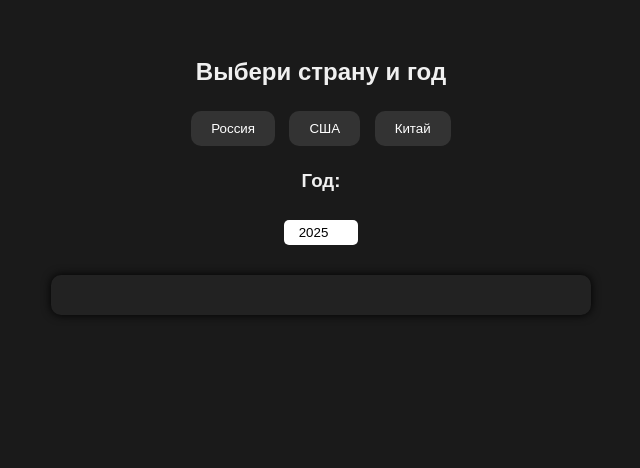
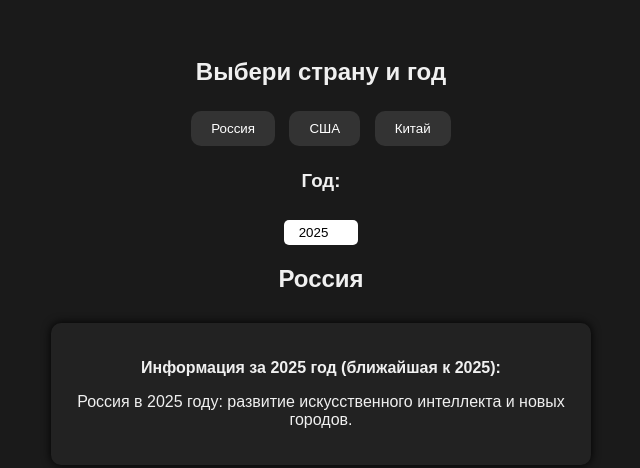
Before and after one commit to Hiho29/time-travel-game, a plain HTML site: page index.html in a window 1280 px wide. Shown: the whole page, without its empty margins (319-959 px from the left). Drawn offline with Linux system fonts and the light colour scheme.

Commit message:
Update index.html

```diff
--- a/index.html
+++ b/index.html
@@ -75,38 +75,25 @@
 // --- "База данных" событий по странам ---
 const database = {
  russia: {
-  1380: { description: "Куликовская битва. Важная победа русских войск под предводительством Дмитрия Донского." },
-  1703: { description: "Основание Санкт-Петербурга. Пётр I заложил новую столицу Российской империи." },
-  1812: { description: "Отечественная война 1812 года. Вторжение Наполеона в Россию и его последующее поражение." },
-  1917: { description: "Русская революция. Падение монархии и приход к власти большевиков." },
-  1945: { description: "Победа в Великой Отечественной войне. Окончание самой кровопролитной войны в истории страны." },
-  1961: { description: "Первый полёт человека в космос. Юрий Гагарин на корабле 'Восток-1' облетел Землю." },
-  1991: { description: "Распад СССР. Образование Российской Федерации как независимого государства." },
-  2000: { description: "Начало нового тысячелетия, экономические реформы." },
-  2010: { description: "Рост технологий и культуры, развитие интернета в регионах." },
-  2020: { description: "Пандемия, цифровизация, массовый переход на дистанционную работу и образование." }
+  2000: { description: "Россия в 2000 году: начало нового тысячелетия, экономические реформы." },
+  2010: { description: "Россия в 2010 году: рост технологий и культуры." },
+  2020: { description: "Россия в 2020 году: пандемия, цифровизация, дистанционное образование." },
+  2025: { description: "Россия в 2025 году: развитие искусственного интеллекта и новых городов." }
  },
  usa: {
-  1492: { description: "Христофор Колумб открывает Америку. Начало эпохи Великих географических открытий." },
-  1776: { description: "Принятие Декларации независимости. Основание Соединённых Штатов Америки." },
-  1865: { description: "Окончание Гражданской войны. Отмена рабства и сохранение единства страны." },
-  1929: { description: "Начало Великой депрессии. Крупнейший экономический
- кризис в истории." },
-  1969: { description: "Высадка на Луну. Нил Армстронг становится первым человеком, ступившим на лунную поверхность." },
-  2001: { description: "Террористические атаки 11 сентября. Серия скоординированных атак на башни-близнецы и Пентагон." },
-  2008: { description: "Избрание Барака Обамы. Первый афроамериканец на посту президента США." },
-  2020: { description: "Пандемия, выборы и массовые движения за гражданские права." }
+  2000: { description: "США в 2000 году: развитие интернета и технологий." },
+  2010: { description: "США в 2010 году: становление социальных сетей." },
+  2020: { description: "США в 2020 году: пандемия, выборы и инновации." },
+  2025: { description: "США в 2025 году: полёты на Марс и новые технологии." }
  },
  china: {
-  1368: { description: "Основание династии Мин. Изгнание монголов и восстановление китайской государственности." },
-  1420: { description: "Завершение строительства Запретного города в Пекине, который стал резиденцией императоров." },
-  1839: { description: "Начало Первой опиумной войны. Конфликт с Великобританией, оказавший огромное влияние на историю Китая." },
-  1949: { description: "Образование Китайской Народной Республики (КНР) во главе с Мао Цзэдуном." },
-  1978: { description: "Начало политики 'реформ и открытости'. Дэн Сяопин инициирует экономические реформы, которые привели к 'китайскому чуду'." },
-  2008: { description: "Олимпийские игры в Пекине. Китай демонстрирует миру свои экономические и технологические достижения." },
-  2020: { description: "Активная борьба с пандемией, развитие цифровых технологий и искусственного интеллекта." }
+  2000: { description: "Китай в 2000 году: быстрый экономический рост." },
+  2010: { description: "Китай в 2010 году: развитие мегаполисов и промышленности." },
+  2020: { description: "Китай в 2020 году: цифровизация и роботизация." },
+  2025: { description: "Китай в 2025 году: лидер в области искусственного интеллекта." }
  }
 };
+
 // --- Текущая выбранная страна ---
 let currentCountry = 'russia';
 
```
